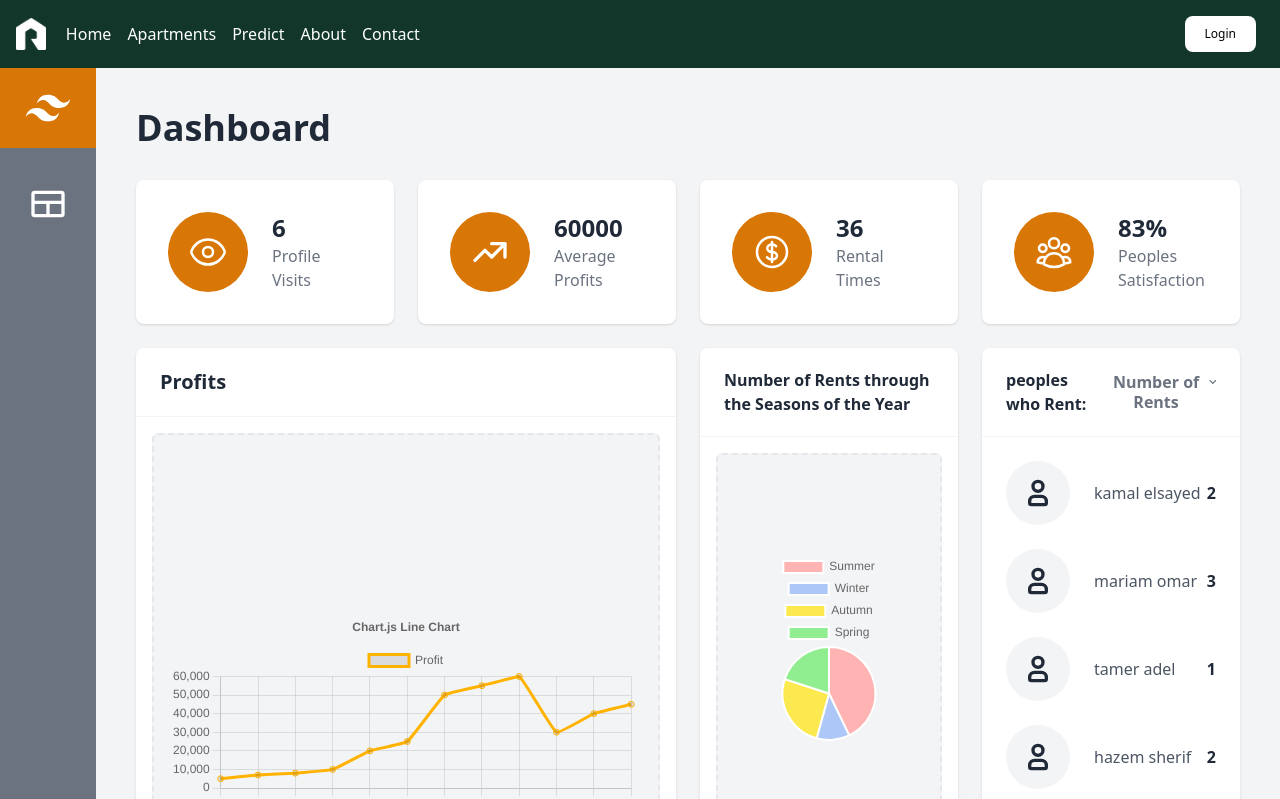
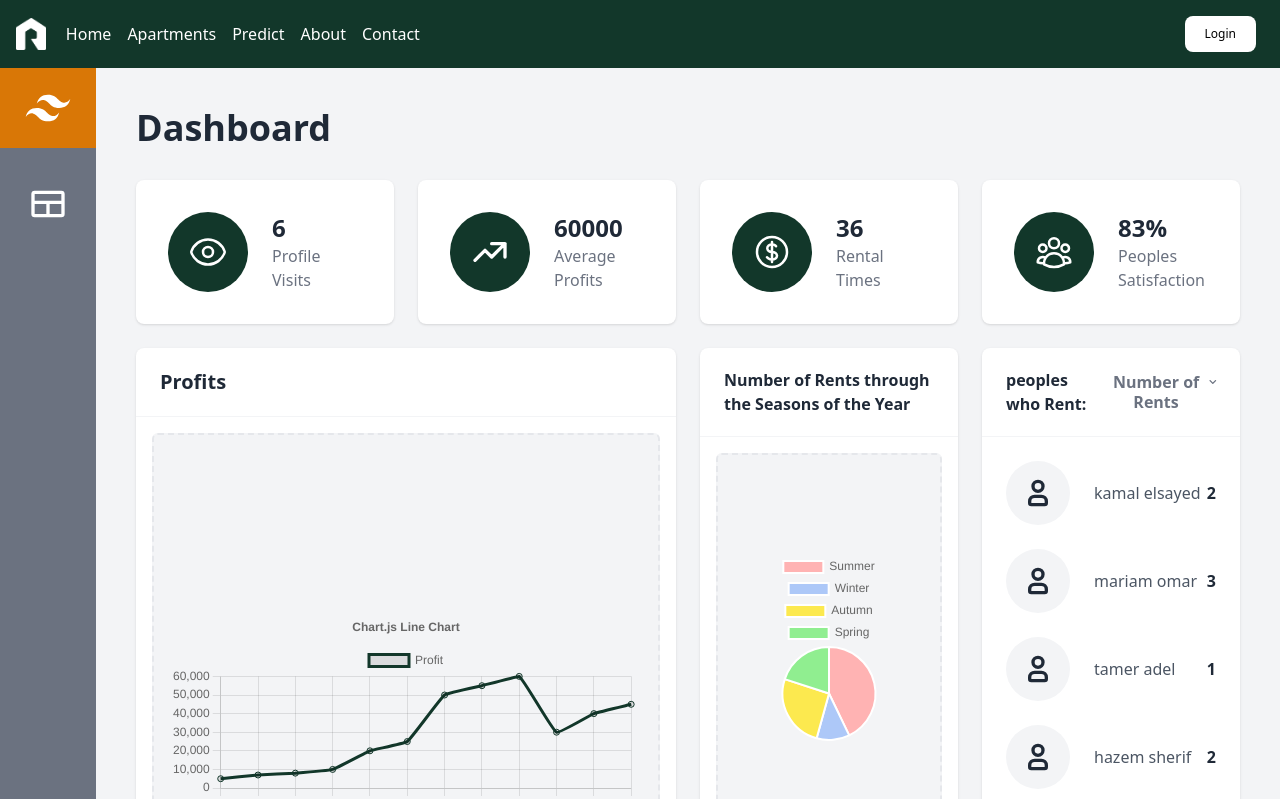
Before and after one commit to srahabib/RentalApp, a Next.js app: page /DashOwner in a window 1280 px wide. Shown: the top 799 px of the page. Built offline with nearby package versions, Linux system fonts and the light colour scheme.

Commit message:
Update Dashowner.js

```diff
--- a/src/components/DashOwner/Dashowner.js
+++ b/src/components/DashOwner/Dashowner.js
@@ -18,7 +18,7 @@ const sampleData = {
       label: 'Profit',
       data: [5000, 7000, 8000, 10000, 20000, 25000, 50000, 55000, 60000, 30000, 40000, 45000],
       fill: false,
-      borderColor: 'rgb(255, 179, 0)',
+      borderColor: 'rgb(18, 55, 42)',
       tension: 0.1,
     },
   ],
@@ -49,7 +49,7 @@ const Dashboard = () => {
 
         <section className="grid md:grid-cols-2 xl:grid-cols-4 gap-6">
           <div className="flex items-center p-8 bg-white shadow rounded-lg">
-            <div className="inline-flex flex-shrink-0 items-center justify-center h-20 w-20 text-white bg-amber-600 rounded-full mr-6">
+            <div className="inline-flex flex-shrink-0 items-center justify-center h-20 w-20 text-white bg-green1 rounded-full mr-6">
             <svg xmlns="http://www.w3.org/2000/svg" fill="none" viewBox="0 0 24 24" strokeWidth={1.5} stroke="currentColor" className="w-10 h-10">
             <path strokeLinecap="round" strokeLinejoin="round" d="M2.036 12.322a1.012 1.012 0 0 1 0-.639C3.423 7.51 7.36 4.5 12 4.5c4.638 0 8.573 3.007 9.963 7.178.07.207.07.431 0 .639C20.577 16.49 16.64 19.5 12 19.5c-4.638 0-8.573-3.007-9.963-7.178Z" />
             <path strokeLinecap="round" strokeLinejoin="round" d="M15 12a3 3 0 1 1-6 0 3 3 0 0 1 6 0Z" />
@@ -62,7 +62,7 @@ const Dashboard = () => {
             </div>
           </div>
           <div className="flex items-center p-8 bg-white shadow rounded-lg">
-            <div className="inline-flex flex-shrink-0 items-center justify-center h-20 w-20 text-white bg-amber-600 rounded-full mr-6">
+            <div className="inline-flex flex-shrink-0 items-center justify-center h-20 w-20 text-white bg-green1 rounded-full mr-6">
               <svg aria-hidden="true" fill="none" viewBox="0 0 24 24" stroke="currentColor" className="h-10 w-10">
                 <path strokeLinecap="round" strokeLinejoin="round" strokeWidth={2} d="M13 7h8m0 0v8m0-8l-8 8-4-4-6 6" />
               </svg>
@@ -73,7 +73,7 @@ const Dashboard = () => {
             </div>
           </div>
           <div className="flex items-center p-8 bg-white shadow rounded-lg">
-            <div className="inline-flex flex-shrink-0 items-center justify-center h-20 w-20 text-white bg-amber-600 rounded-full mr-6">
+            <div className="inline-flex flex-shrink-0 items-center justify-center h-20 w-20 text-white bg-green1 rounded-full mr-6">
               <svg xmlns="http://www.w3.org/2000/svg" fill="none" viewBox="0 0 24 24" strokeWidth={1.5} stroke="currentColor" className="w-10 h-10">
               <path strokeLinecap="round" strokeLinejoin="round" d="M12 6v12m-3-2.818.879.659c1.171.879 3.07.879 4.242 0 1.172-.879 1.172-2.303 0-3.182C13.536 12.219 12.768 12 12 12c-.725 0-1.45-.22-2.003-.659-1.106-.879-1.106-2.303 0-3.182s2.9-.879 4.006 0l.415.33M21 12a9 9 0 1 1-18 0 9 9 0 0 1 18 0Z" />
             </svg>
@@ -85,7 +85,7 @@ const Dashboard = () => {
             </div>
           </div>
           <div className="flex items-center p-8 bg-white shadow rounded-lg">
-            <div className="inline-flex flex-shrink-0 items-center justify-center h-20 w-20 text-white bg-amber-600 rounded-full mr-6">
+            <div className="inline-flex flex-shrink-0 items-center justify-center h-20 w-20 text-white bg-green1 rounded-full mr-6">
             <svg xmlns="http://www.w3.org/2000/svg" fill="none" viewBox="0 0 24 24" strokeWidth={1.5} stroke="currentColor" className="w-10 h-10">
             <path strokeLinecap="round" strokeLinejoin="round" d="M18 18.72a9.094 9.094 0 0 0 3.741-.479 3 3 0 0 0-4.682-2.72m.94 3.198.001.031c0 .225-.012.447-.037.666A11.944 11.944 0 0 1 12 21c-2.17 0-4.207-.576-5.963-1.584A6.062 6.062 0 0 1 6 18.719m12 0a5.971 5.971 0 0 0-.941-3.197m0 0A5.995 5.995 0 0 0 12 12.75a5.995 5.995 0 0 0-5.058 2.772m0 0a3 3 0 0 0-4.681 2.72 8.986 8.986 0 0 0 3.74.477m.94-3.197a5.971 5.971 0 0 0-.94 3.197M15 6.75a3 3 0 1 1-6 0 3 3 0 0 1 6 0Zm6 3a2.25 2.25 0 1 1-4.5 0 2.25 2.25 0 0 1 4.5 0Zm-13.5 0a2.25 2.25 0 1 1-4.5 0 2.25 2.25 0 0 1 4.5 0Z" />
           </svg>
```
